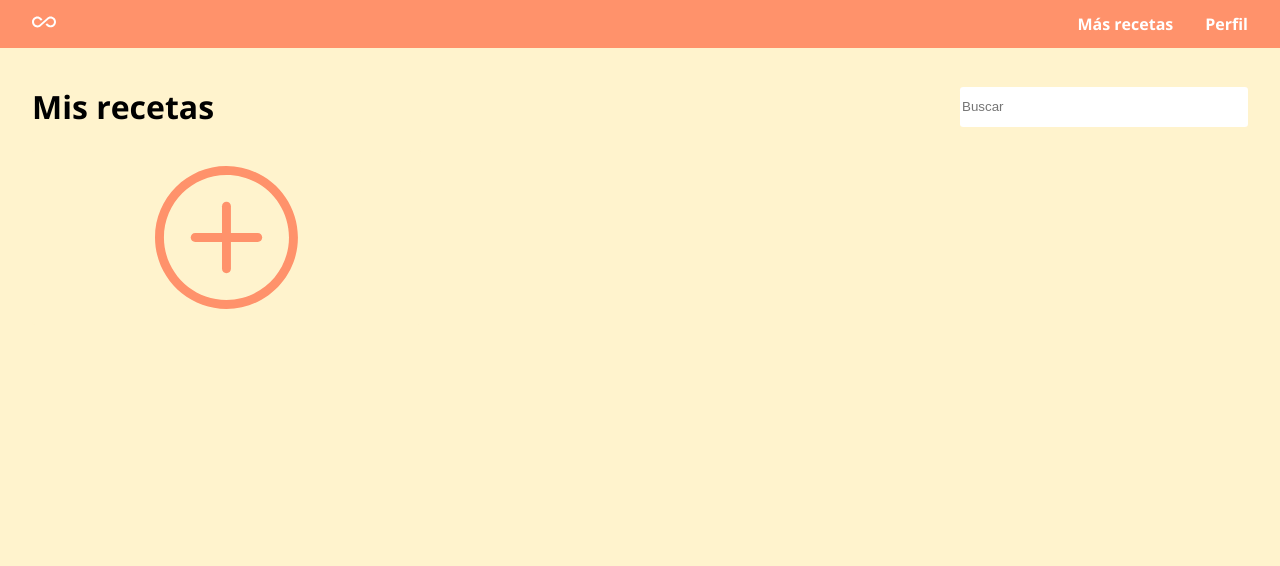
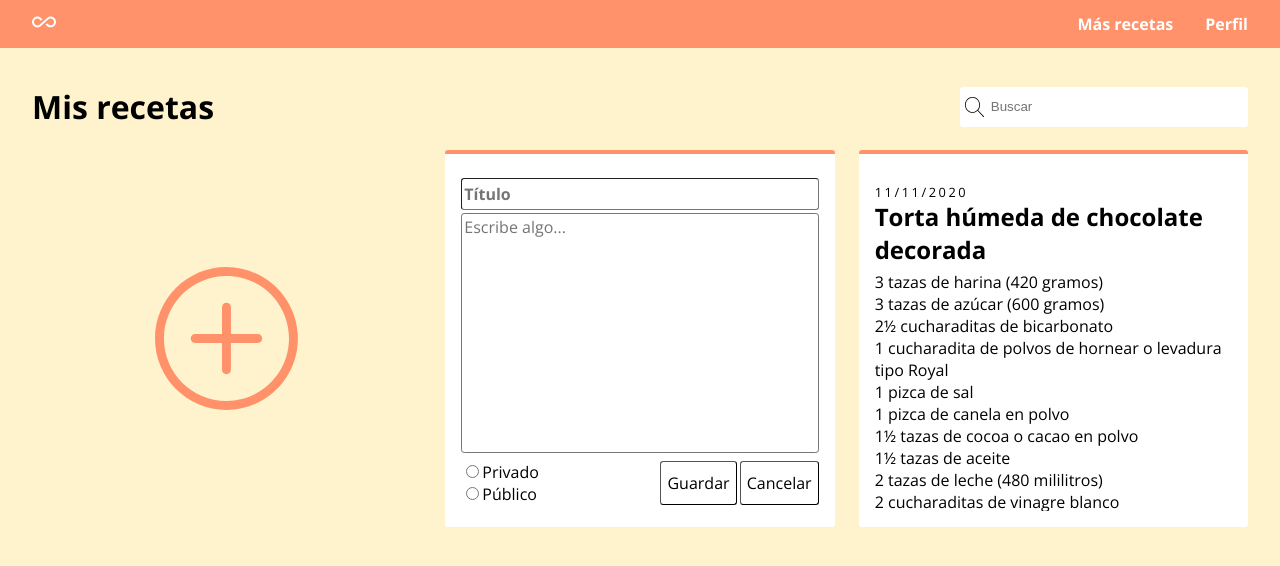
Before and after one commit to FlorAbril/Recipi, a Next.js app: page / in a window 1280 px wide. Shown: the top 566 px of the page. Built offline with nearby package versions, Linux system fonts and the light colour scheme.

Commit message:
Agregando componentes Card, FormCard y PlusCard

```diff
--- /dev/null
+++ b/components/Card.jsx
@@ -0,0 +1,76 @@
+import React from "react";
+import styles from '../styles/card.module.css'
+
+export default function Card({ date, title, detail }) {
+  return (
+    <>
+      <div className={styles['card']}>
+        <p className={styles['date']}>11/11/2020</p>
+        <h2>Torta húmeda de chocolate decorada</h2>
+        <div className={styles['detail']} >
+          3 tazas de harina (420 gramos)
+          <br /> 3 tazas de azúcar (600 gramos)
+          <br /> 2½ cucharaditas de bicarbonato
+          <br /> 1 cucharadita de polvos de hornear o levadura tipo Royal
+          <br /> 1 pizca de sal
+          <br /> 1 pizca de canela en polvo
+          <br /> 1½ tazas de cocoa o cacao en polvo
+          <br /> 1½ tazas de aceite
+          <br /> 2 tazas de leche (480 mililitros)
+          <br /> 2 cucharaditas de vinagre blanco
+          <br /> 2 cucharaditas de esencia de vainilla
+          <br /> 4 unidades de huevos
+          <br />
+          Para hacer esta torta húmeda de chocolate decorada, coge un recipiente
+          grande y tamiza la harina junto con la cocoa, el bicarbonato y el
+          polvo de hornear. Añade dos tazas de azúcar, la sal y la canela y
+          mezcla bien.
+          <br />
+          <br />
+          Truco: Para que salga una torta de chocolate húmeda bien esponjosa es
+          mejor tamizar todos los ingredientes secos.
+          <br />
+          Separa las claras de las yemas de huevo. Introduce a la mezcla
+          anterior el aceite y la leche y mezcla bien. Luego, para seguir con la
+          preparación de la torta de chocolate húmeda y esponjosa, añade el
+          vinagre y sigue batiendo.
+          <br />
+          Agrega ahora las yemas de huevo y la esencia de vainilla y continúa
+          mezclando. Aparte, bate las claras a punto de nieve con el azúcar
+          restante e incorpóralas a la mezcla con la ayuda de una espátula,
+          haciendo movimientos envolventes suaves.
+          <br />
+          <br />
+          Truco: Las claras a punto de nieve aportarán aún más aire a esta torta
+          mojada de chocolate.
+          <br />
+          Vierte la masa del bizcocho húmedo de chocolate en un molde para horno
+          previamente enharinado y enmantecado y lo hornea a 180 ºC (con el
+          horno previamente precalentado) durante 50 minutos.
+          <br />
+          <br />
+          Para comprobar que la torta de chocolate casera está lista, pínchala
+          con un palillo de madera y si sale limpio es que ya está bien hecha.
+          En caso contrario, te recomendamos que revises este artículo nuestro
+          para saber por qué te ha quedado crudo el bizcocho.
+          <br />
+          Retira la torta de chocolate húmeda del horno, déjala enfriar sobre
+          una rejilla a temperatura ambiente y después la desmoldas. Si quieres,
+          puedes cortar el bizcocho de chocolate húmedo por la mitad y
+          rellenarlo con frosting de chocolate (o de otro sabor que quieras).
+          Después cubre la tarta con una ganache casera y ya puedes disfrutar
+          con toda la familia y amigos de esta torta húmeda de chocolate
+          decorada.
+          <br />
+          <br />
+          Para obtener una torta de chocolate más húmeda y esponjosa aún, mezcla
+          al baño María una taza de crema de leche con chocolate de cobertura,
+          cocoa y azúcar al gusto, pincha varias zonas del pastel de chocolate
+          húmedo con ayuda de unas jeringuillas pasteleras (o similar) y lo
+          cúbrelo también con esta mezcla en lugar de la ganache. ¡Te va a
+          encantar!
+        </div>
+      </div>
+    </>
+  );
+}
--- /dev/null
+++ b/components/FormCard.jsx
@@ -0,0 +1,30 @@
+import React from 'react';
+import styles from '../styles/form_card.module.css'
+
+
+export default function FormCard(){
+return(<>
+    <div className={`${styles['card']} ${styles['nueva-receta']}`}>
+        <form className={styles['form-receta']}>
+            <input type="text" className={styles["titulo"]} placeholder="Título"/>
+            <textarea className={styles['detalle']} placeholder="Escribe algo..." required></textarea>
+            <div className={styles["form-options"]} >
+                <div className={styles["labels"]}>
+                    <label for="privado">
+                        <input type="radio" name="público-privado" id="privado" checked=""/>
+                        <span>Privado</span>
+                    </label>
+                    <label for="público">
+                        <input type="radio" name="público-privado" id="público"/>
+                        <span>Público</span>
+                    </label>
+                </div>
+                <div className={styles["botones"]}>
+                    <button id="guardar" type="submit">Guardar</button>
+                    <button id="cancelar" type="reset">Cancelar</button>
+                </div>
+            </div>
+        </form>
+    </div>
+</>)
+}
--- a/components/Header/index.jsx
+++ b/components/Header.jsx
@@ -1,12 +1,12 @@
 import React from 'react';
-import styles from './styles.module.css'
+import styles from '../styles/header.module.css'
 
 export default function Header(){
 return( <>
     <div className={styles.header}>
         <h1>Mis recetas</h1>
         <div className={styles.search}>
-        {/* <span className={styles.material_icons}>search</span> */}
+        <img src='search.svg' className={styles.search_icon}></img>
         <input type="text" className={styles.buscar} placeholder="Buscar" autocomplete="off"/>
         </div>
     </div>
--- a/components/Navbar/index.jsx
+++ b/components/Navbar.jsx
@@ -1,5 +1,5 @@
 import React from "react";
-import styles from './styles.module.css'
+import styles from '../styles/navbar.module.css'
 
 export default function Navbar() {
   return (
--- /dev/null
+++ b/components/PanelRecetas.jsx
@@ -0,0 +1,15 @@
+import React from 'react';
+import styles from '../styles/panel_recetas.module.css'
+import PlusCard from './PlusCard';
+import Card from './Card';
+import FormCard from './FormCard';
+
+export default function PanelRecetas(){
+return(<>
+    <div className={styles['container']}>
+     <PlusCard/>
+      <FormCard></FormCard>
+      <Card></Card>
+    </div>
+</>)
+}
--- a/components/PanelRecetas/index.jsx
+++ b/components/PlusCard.jsx
@@ -1,10 +1,9 @@
 import React from 'react';
-import styles from './styles.module.css'
+import styles from '../styles/plus_card.module.css'
 
-export default function PanelRecetas(){
+export default function PlusCard(){
 return(<>
-    <div className={styles['wrapper-grid']}>
-      <div className={styles.container + ' ' + styles.plus_container} >
+     <div className={`${styles.card} ${styles.plus_card}`} >
         <svg className={styles.plus_icon} viewBox="0 0 512 512" xmlns="http://www.w3.org/2000/svg">
           <path
             d="m256 512c-141.164062 0-256-114.835938-256-256s114.835938-256 256-256 256 114.835938 256 256-114.835938 256-256 256zm0-480c-123.519531 0-224 100.480469-224 224s100.480469 224 224 224 224-100.480469 224-224-100.480469-224-224-224zm0 0" />
@@ -14,7 +13,5 @@ return(<>
             d="m256 384c-8.832031 0-16-7.167969-16-16v-224c0-8.832031 7.167969-16 16-16s16 7.167969 16 16v224c0 8.832031-7.167969 16-16 16zm0 0" />
         </svg>
       </div>
-
-    </div>
 </>)
 }
--- /dev/null
+++ b/styles/card.module.css
@@ -0,0 +1,27 @@
+.card {
+    background-color: var(--clr-white);
+    border-radius: var(--border-radius);
+    padding: 1em;
+    border-top: 4px solid var(--clr-primary);
+    transition: box-shadow 200ms ease-in;
+    cursor: pointer;
+  }
+  .card:hover{
+    box-shadow: 8px 8px var(--clr-primary);
+  }
+  .card h2 {
+    margin-bottom: 0.2em;
+    margin-top: 0.5em;
+  }
+  p.date {
+    font-size: 0.8em;
+    text-transform: uppercase;
+    letter-spacing: 0.2em;
+    margin-bottom: -1em;
+  }
+  .detail {
+    margin: 0;
+    max-height: 15em;
+    overflow-y: auto;
+    word-break: break-word;
+  }
--- /dev/null
+++ b/styles/form_card.module.css
@@ -0,0 +1,85 @@
+.card {
+  background-color: var(--clr-white);
+  border-radius: var(--border-radius);
+  padding: 1em;
+  border-top: 4px solid var(--clr-primary);
+  transition: box-shadow 200ms ease-in;
+  cursor: pointer;
+}
+
+.card:hover{
+  box-shadow: 8px 8px var(--clr-primary);
+}
+
+.form-receta{
+  margin: 0;
+}
+
+.titulo{
+  margin-bottom: 0.2em;
+  margin-top: 0.5em;
+  height: 2em;
+  width: -webkit-fill-available;
+  font-weight: bold;
+  font-family: "Open Sans", sans-serif;
+  font-size: var(--font-size);
+  color: var(--clr-black);
+  border-radius: var(--border-radius);
+  border-width: 0.01em;
+
+}
+
+.titulo:focus{
+  outline: none;
+}
+
+.detalle{
+  font-family: "Open Sans", sans-serif;
+  font-size: var(--font-size);
+  color: var(--clr-black);
+  margin: 0px;
+  width: -webkit-fill-available;
+  resize: none;
+  min-height: 15em;
+  border-radius: var(--border-radius);
+  border-width: 0.01em;
+}
+
+.detalle:focus{
+  outline:none;
+
+}
+
+.form-options{
+  display: flex;
+  justify-content: space-between;
+  margin-top: 0.2em;
+}
+
+
+.labels{
+  display: flex;
+  flex-direction: column;
+}
+
+.botones{
+  display: flex;
+  flex-direction: row
+}
+
+.botones button{
+  font-family: "Open Sans", sans-serif;
+  font-size: var(--font-size);
+  color: var(--clr-black);
+  border-radius: var(--border-radius);
+  background-color: var(--clr-white);
+  margin-left: 0.2em;
+  border-width: thin;
+  cursor: pointer;
+  transition: background-color 0.2s
+}
+
+.botones button:hover{
+  background-color: var(--clr-background);
+
+}
--- a/components/Header/styles.module.css
+++ b/styles/header.module.css
@@ -14,7 +14,8 @@
     align-items: center;
     color: var(--clr-black);
   }
-  .material_icons {
+  .search_icon {
+    width: 1.2em;
     padding: 0 0.2em;
     font-size: 1.5em;
     user-select: none;
--- /dev/null
+++ b/styles/panel_recetas.module.css
@@ -0,0 +1,5 @@
+.container {
+    display: grid;
+    grid-template-columns: repeat(auto-fill, minmax(20em,1fr));
+    grid-gap: 1.5em;
+  }
--- a/components/PanelRecetas/styles.module.css
+++ b/styles/plus_card.module.css
@@ -1,10 +1,4 @@
-.wrapper-grid {
-    display: grid;
-    grid-template-columns: repeat(auto-fill, minmax(20em,1fr));
-    grid-gap: 1.5em;
-  }
-
-  .container {
+.card {
     background-color: var(--clr-white);
     border-radius: var(--border-radius);
     padding: 1em;
@@ -19,7 +13,7 @@
     fill: var(--clr-primary);
     margin: auto
   }
-  .plus_container{
+  .plus_card{
     display: flex;
     align-items: center;
     border: none;
@@ -27,8 +21,7 @@
     transition: background-color 500ms ease-in;
   }
 
-  .plus_container:hover{
+  .plus_card:hover{
     background-color: var(--clr-white);
     box-shadow: none;
   }
-/* fin- boton añadir receta */
```
Also changed, not shown: public/search.svg (added), styles/navbar.module.css (renamed from components/Navbar/styles.module.css).
